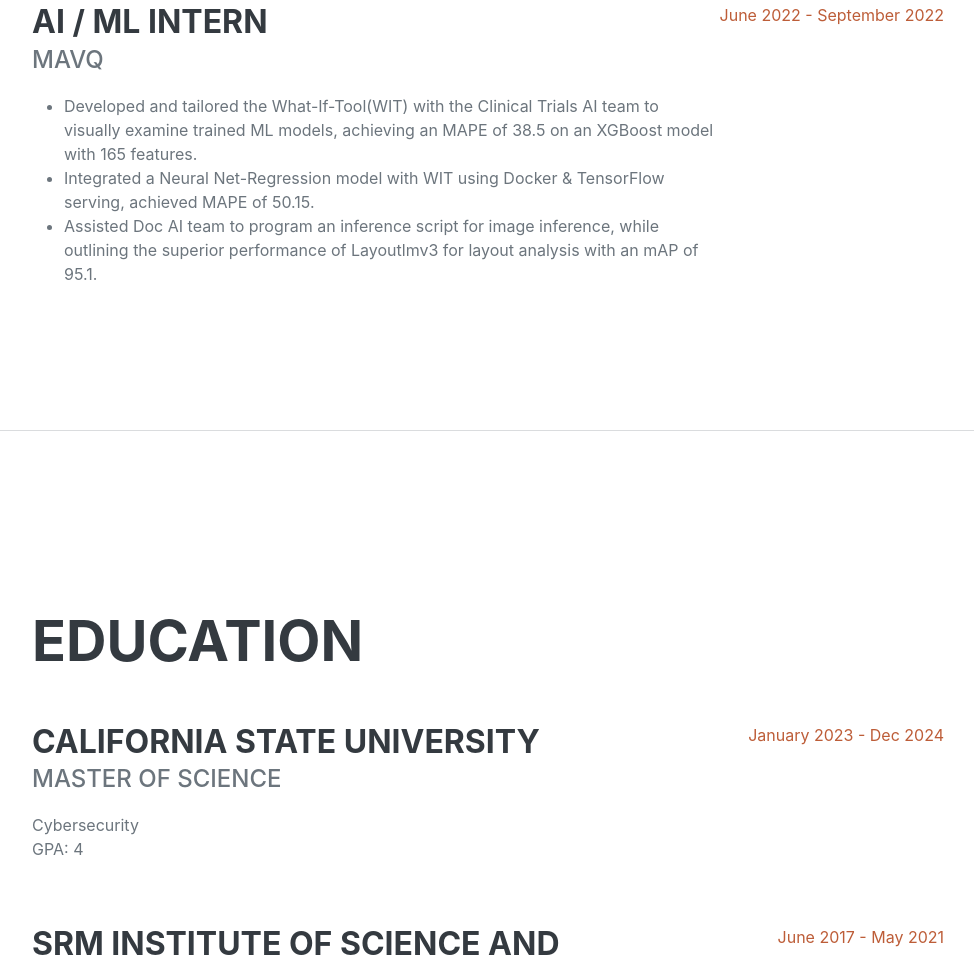
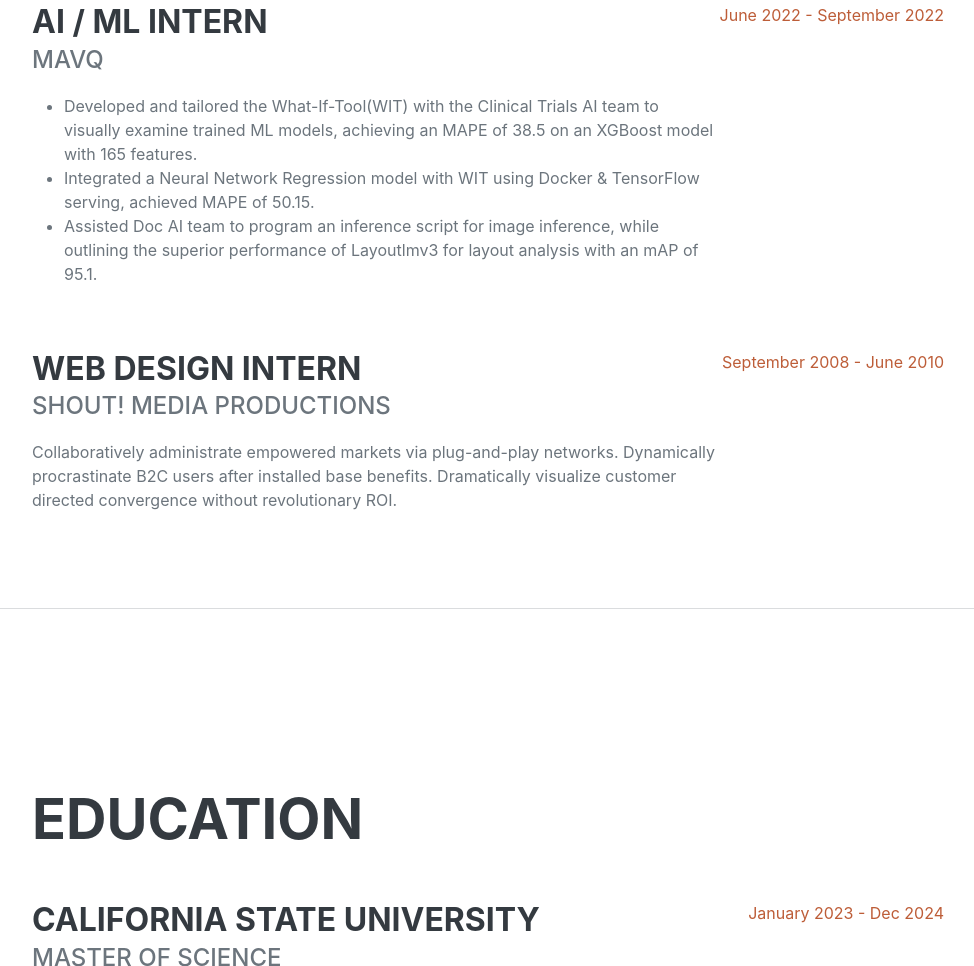
Before and after one commit to Shashank-Magdi08/Portfolio, a website: page index.html in a window 1280 px wide. Shown: the part 1544-2510 px from the top of the page, without its empty margins (288-1262 px from the left). Drawn offline with nearby package versions, Linux system fonts and the light colour scheme; a web font is replaced by a local one.

Commit message:
Update index.html

```diff
--- a/index.html
+++ b/index.html
@@ -93,21 +93,21 @@
                             <p>
                                 <ul>
                                     <li>Developed and tailored the What-If-Tool(WIT) with the Clinical Trials AI team to visually examine trained ML models, achieving an MAPE of 38.5 on an XGBoost model with 165 features. </li>
-                                    <li>Integrated a Neural Net-Regression model with WIT using Docker & TensorFlow serving, achieved MAPE of 50.15. </li>
+                                    <li>Integrated a Neural Network Regression model with WIT using Docker & TensorFlow serving, achieved MAPE of 50.15. </li>
                                     <li>Assisted Doc AI team to program an inference script for image inference, while outlining the superior performance of Layoutlmv3 for layout analysis with an mAP of 95.1. </li>
                                 </ul>
                         </p>
                         </div>
                         <div class="flex-shrink-0"><span class="text-primary">June 2022 - September 2022</span></div>
                     </div>
-                    <!--<div class="d-flex flex-column flex-md-row justify-content-between">
+                    <div class="d-flex flex-column flex-md-row justify-content-between">
                         <div class="flex-grow-1">
                             <h3 class="mb-0">Web Design Intern</h3>
                             <div class="subheading mb-3">Shout! Media Productions</div>
                             <p>Collaboratively administrate empowered markets via plug-and-play networks. Dynamically procrastinate B2C users after installed base benefits. Dramatically visualize customer directed convergence without revolutionary ROI.</p>
                         </div>
                         <div class="flex-shrink-0"><span class="text-primary">September 2008 - June 2010</span></div>
-                    </div>-->
+                    </div>
                 </div>
             </section>
             <hr class="m-0" />
```
